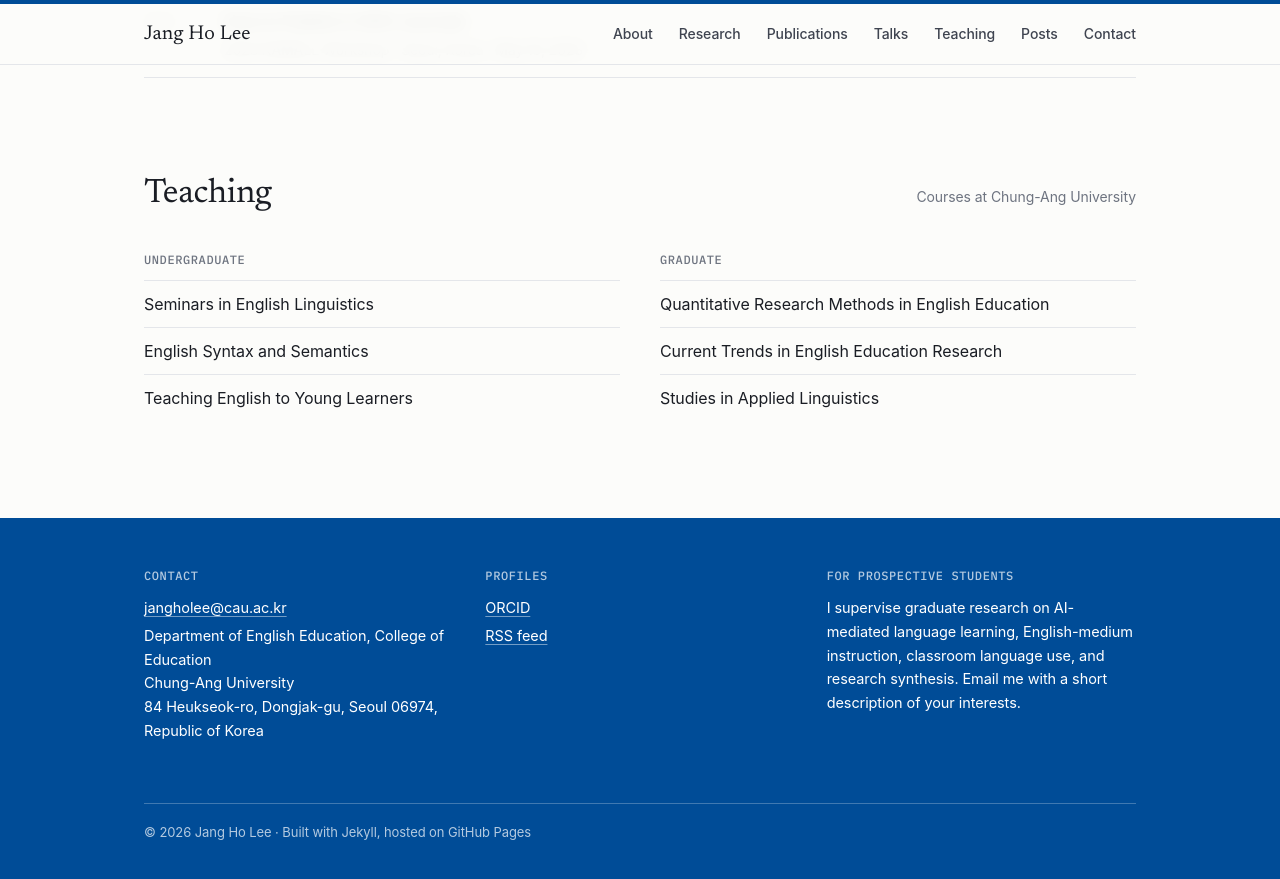
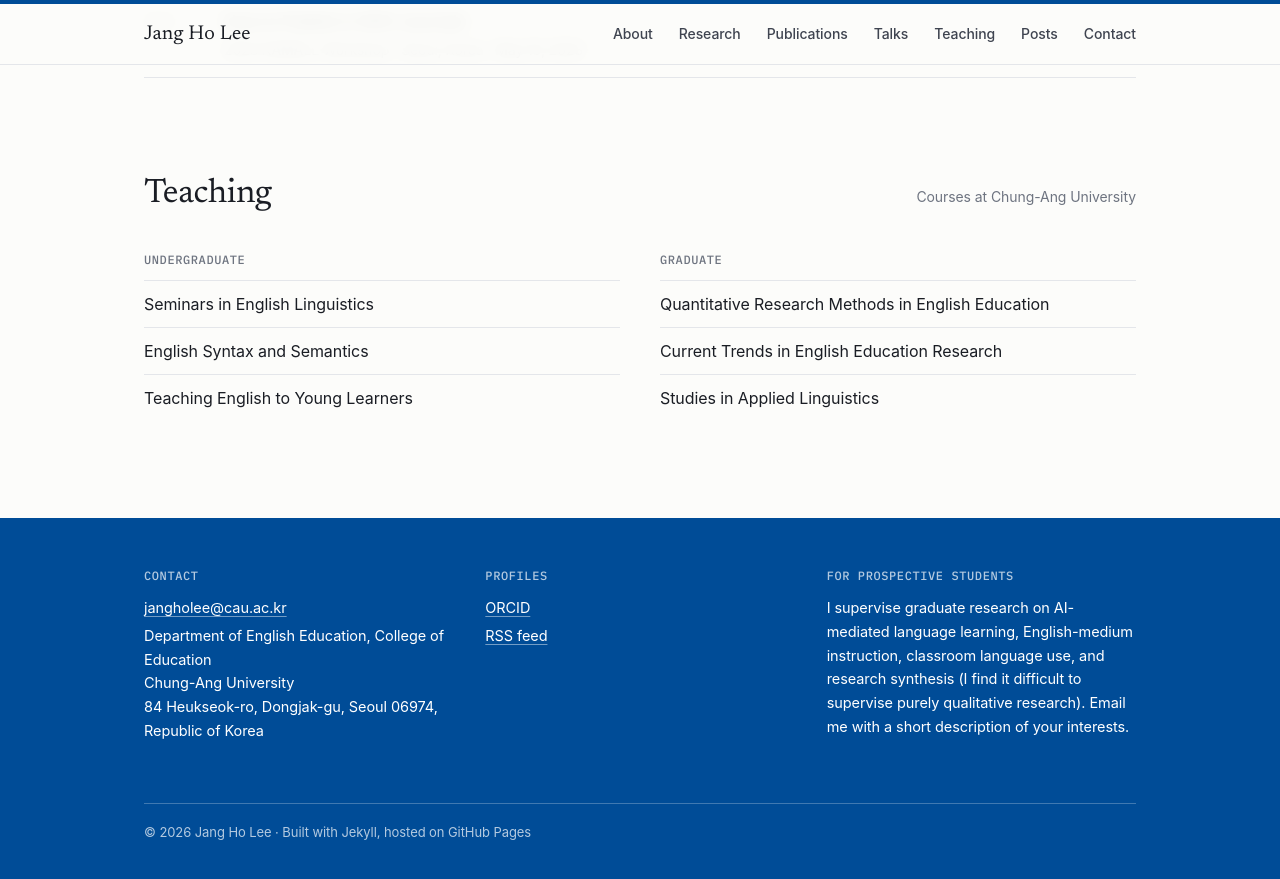
Before and after one commit to jangho330/jangho330.github.io, a Jekyll site: the page built from index.html, in a window 1280 px wide and 900 px high, scrolled down 12255 px. Shown: the top 879 px of the window. Built offline with Jekyll 4.4.1, drawn with Linux system fonts in a browser that asks for light colours; some web fonts are replaced.

Commit message:
Update default.html

```diff
--- a/_layouts/default.html
+++ b/_layouts/default.html
@@ -49,7 +49,7 @@
     </div>
     <div>
       <h3>For prospective students</h3>
-      <p>I supervise graduate research on AI-mediated language learning, English-medium instruction, classroom language use, and research synthesis. Email me with a short description of your interests.</p>
+      <p>I supervise graduate research on AI-mediated language learning, English-medium instruction, classroom language use, and research synthesis (I find it difficult to supervise purely qualitative research). Email me with a short description of your interests.</p>
     </div>
     <p class="fine">© {{ site.time | date: "%Y" }} {{ site.author.name }} · Built with Jekyll, hosted on GitHub Pages</p>
   </div>
```
